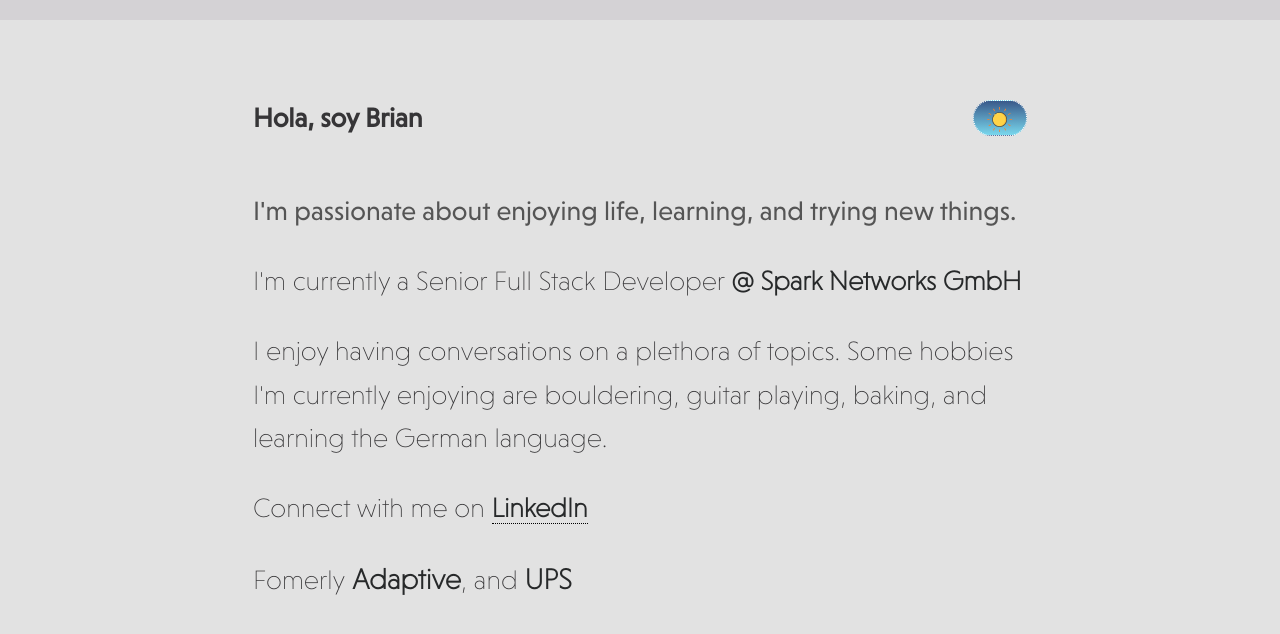
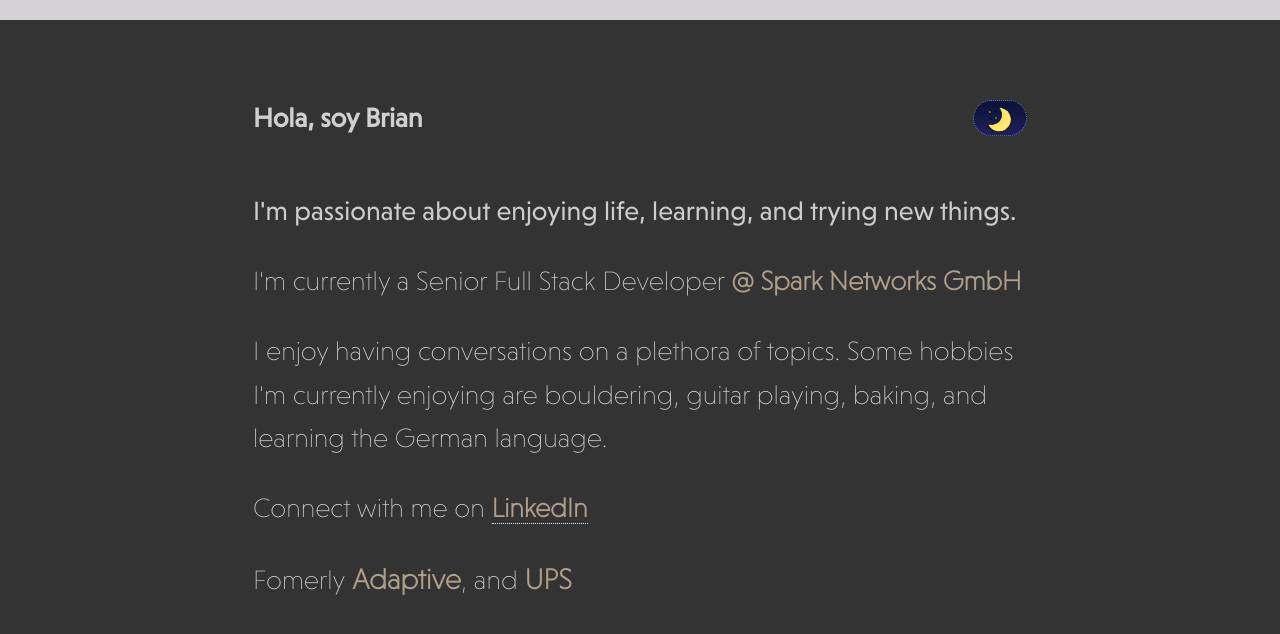
Before and after one commit to brianinoa/brianinoa, a Next.js app: page / in a window 1280 px wide. Shown: the top 634 px of the page. Built offline with nearby package versions, Linux system fonts and the light colour scheme.

Commit message:
Add localstorage for dark mode

```diff
--- a/components/toggle/toggle.tsx
+++ b/components/toggle/toggle.tsx
@@ -41,8 +41,8 @@ const ToggleContainer = styled.button<{ isLight: boolean, theme: Theme }>`
   }
 `;
 
-export const Toggle = function ({ theme, toggleTheme }: { theme: Theme; toggleTheme: (() => void); }) {
-  const isLight = theme === lightTheme;
+export const Toggle = function ({ theme, toggleTheme, isLight }: { theme: Theme; toggleTheme: (() => void); isLight: boolean; }) {
+  // const isLight = theme.body === lightTheme.body;
   return (
     <ToggleContainer isLight={isLight} onClick={toggleTheme} >
       <SunIcon />
--- a/pages/index.tsx
+++ b/pages/index.tsx
@@ -3,7 +3,7 @@ import { GetServerSideProps } from 'next'
 import React, { useState } from 'react';
 import { ThemeProvider } from 'styled-components';
 import Layout, { siteTitle } from '../components/layout/layout'
-import { lightTheme, darkTheme } from '../styles/theme';
+import { lightTheme, darkTheme, Theme } from '../styles/theme';
 import { GlobalStyles } from '../styles/global';
 
 import { Toggle } from '../components/toggle/toggle';
@@ -19,18 +19,38 @@ interface HomeProps {
   }
 };
 
-export default function Home({ ...data }: HomeProps) {
-  const { greeting, styles, urls } = data;
-  const [ theme, setTheme ] = useState(lightTheme);
-
-  const toggleTheme = () => {
-    if (theme === lightTheme) {
-      setTheme(darkTheme);
-    } else {
-      setTheme(lightTheme);
-    }
+export default class Home extends React.Component<HomeProps> {
+  private readonly lightThemeBody: string;
+  private readonly darkModeKey: string;
+  constructor(props: HomeProps) {
+    super(props);
+    this.lightThemeBody = '#E2E2E2';
+    this.darkModeKey = 'darkMode';
+    this.state = { theme: {} };
   }
 
+  componentDidMount() {
+    const recentOrDefaultDarkMode = localStorage.getItem(this.darkModeKey) || JSON.stringify(darkTheme);
+    const theme: Theme = JSON.parse(recentOrDefaultDarkMode);
+    this.setState({ theme });
+  }
+
+  toggleTheme = () => {
+    let { theme } = this.state as { theme: Theme };
+    const { isLight } = this.checkIsLightThemeEnabled(theme);
+    theme = (isLight ? darkTheme : lightTheme);
+    this.setState({ theme });
+    localStorage.setItem(this.darkModeKey, JSON.stringify({ ...theme }));
+  }
+
+  checkIsLightThemeEnabled(theme: Theme) {
+    return { isLight: theme.body === this.lightThemeBody };
+  }
+
+  render() {
+    const { greeting, styles, urls } = this.props;
+    const { theme } = (this.state as { theme: Theme });
+    const { isLight } = this.checkIsLightThemeEnabled(theme);
     return (
       <ThemeProvider theme={theme}>
         <>
@@ -44,7 +64,7 @@ export default function Home({ ...data }: HomeProps) {
             </Head>
             <section style={{ "display": "flex", "justifyContent": "space-between" }}>
               <h2 style={{ "display": "inline", "alignSelf": "flex-start" }}>{greeting} Brian</h2>
-            <Toggle theme={theme} toggleTheme={toggleTheme} />
+              <Toggle theme={{ ...theme }} toggleTheme={this.toggleTheme} isLight={isLight} />
             </section>
             <section>
             </section>
@@ -81,6 +101,7 @@ export default function Home({ ...data }: HomeProps) {
         </>
       </ThemeProvider>
     )
+  }
 }
 
 export const getServerSideProps: GetServerSideProps = async () => {
```
Lines whose indentation alone changed are shown as unchanged.
